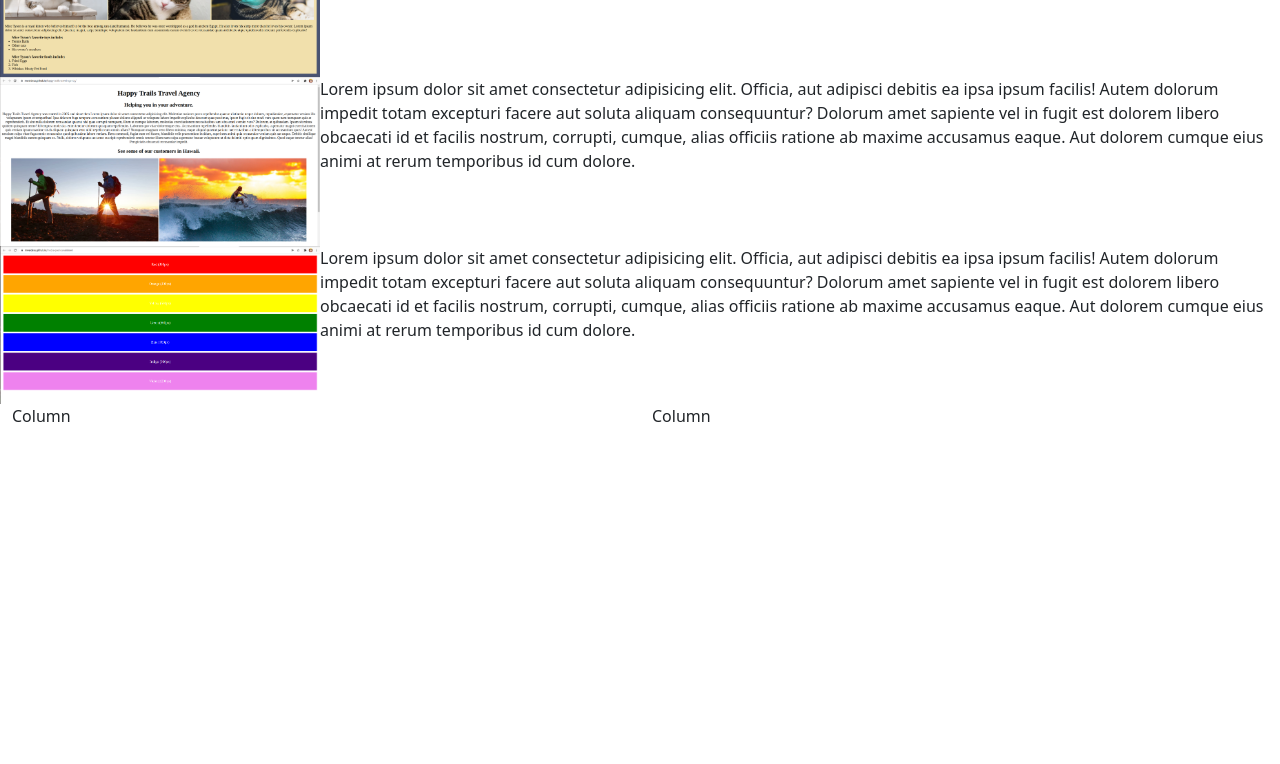
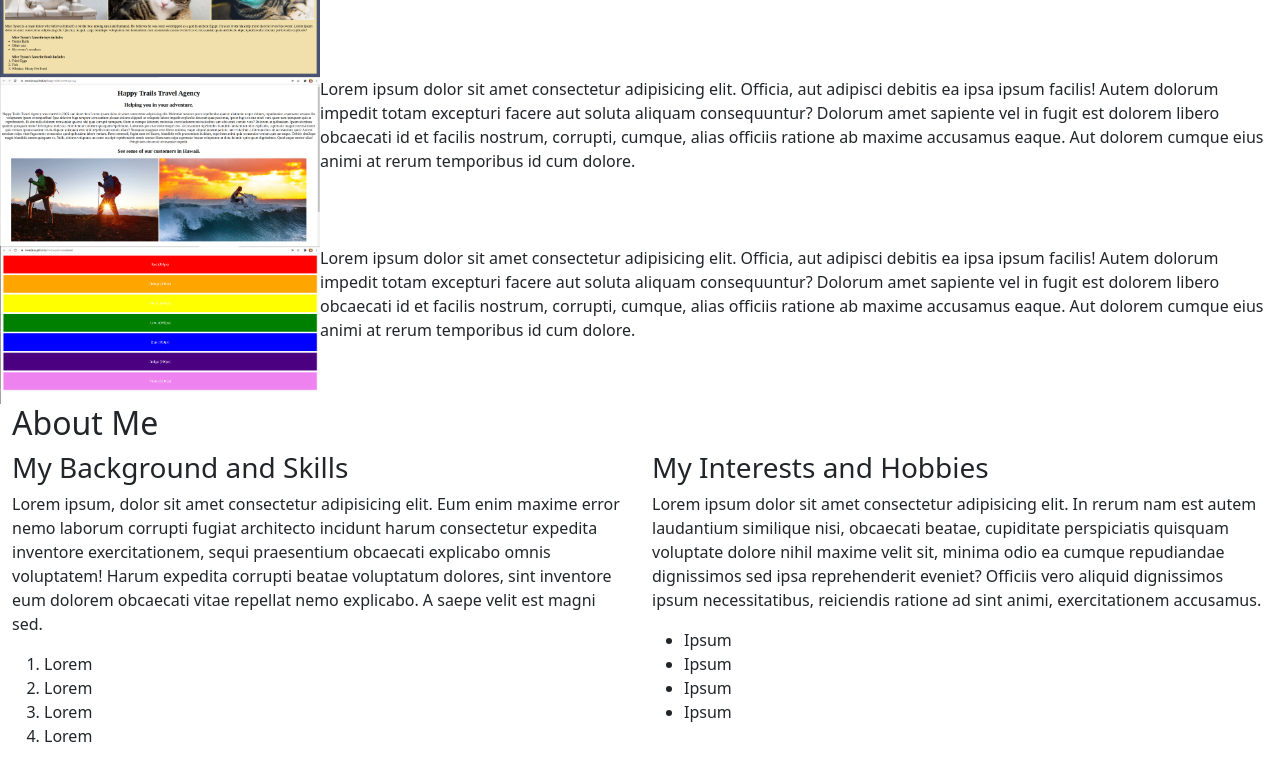
Before and after one commit to mwaidesu/portfolio-independent-project-one, a plain HTML site: page index.html in a window 1280 px wide. Shown: the part 1338-2102 px from the top of the page. Before the commit the page ends 1766 px from the top, so only its background shows below. Drawn offline with nearby package versions, Linux system fonts and the light colour scheme.

Commit message:
Add about me section with placeholder text

```diff
--- a/index.html
+++ b/index.html
@@ -4,7 +4,6 @@
   <meta charset="UTF-8">
   <meta http-equiv="X-UA-Compatible" content="IE=edge">
   <meta name="viewport" content="width=device-width, initial-scale=1.0">
-  <!-- <link rel="stylesheet" href="css/bootstrap.css"> -->
   <link rel="stylesheet" href="css/styles.css">
   <link href="https://cdn.jsdelivr.net/npm/bootstrap@5.1.3/dist/css/bootstrap.min.css" rel="stylesheet" integrity="sha384-1BmE4kWBq78iYhFldvKuhfTAU6auU8tT94WrHftjDbrCEXSU1oBoqyl2QvZ6jIW3" crossorigin="anonymous">
   <title>Portfolio</title>
@@ -51,9 +50,30 @@
   </div>
 
   <div class="container-fluid">
+    <h2>About Me</h2>
     <div class="row">
-      <div class="col">Column</div>
-      <div class="col">Column</div>
+      <div class="col">
+        <h3>My Background and Skills</h3>
+        <p>Lorem ipsum, dolor sit amet consectetur adipisicing elit. Eum enim maxime error nemo laborum corrupti fugiat architecto incidunt harum consectetur expedita inventore exercitationem, sequi praesentium obcaecati explicabo omnis voluptatem! Harum expedita corrupti beatae voluptatum dolores, sint inventore eum dolorem obcaecati vitae repellat nemo explicabo. A saepe velit est magni sed.</p>
+
+        <ol>
+          <li>Lorem</li>
+          <li>Lorem</li>
+          <li>Lorem</li>
+          <li>Lorem</li>
+        </ol>
+      </div>
+      <div class="col">
+        <h3>My Interests and Hobbies</h3>
+        <p>Lorem ipsum dolor sit amet consectetur adipisicing elit. In rerum nam est autem laudantium similique nisi, obcaecati beatae, cupiditate perspiciatis quisquam voluptate dolore nihil maxime velit sit, minima odio ea cumque repudiandae dignissimos sed ipsa reprehenderit eveniet? Officiis vero aliquid dignissimos ipsum necessitatibus, reiciendis ratione ad sint animi, exercitationem accusamus.</p>
+
+        <ul>
+          <li>Ipsum</li>
+          <li>Ipsum</li>
+          <li>Ipsum</li>
+          <li>Ipsum</li>
+        </ul>
+      </div>
     </div>
 
 
```
